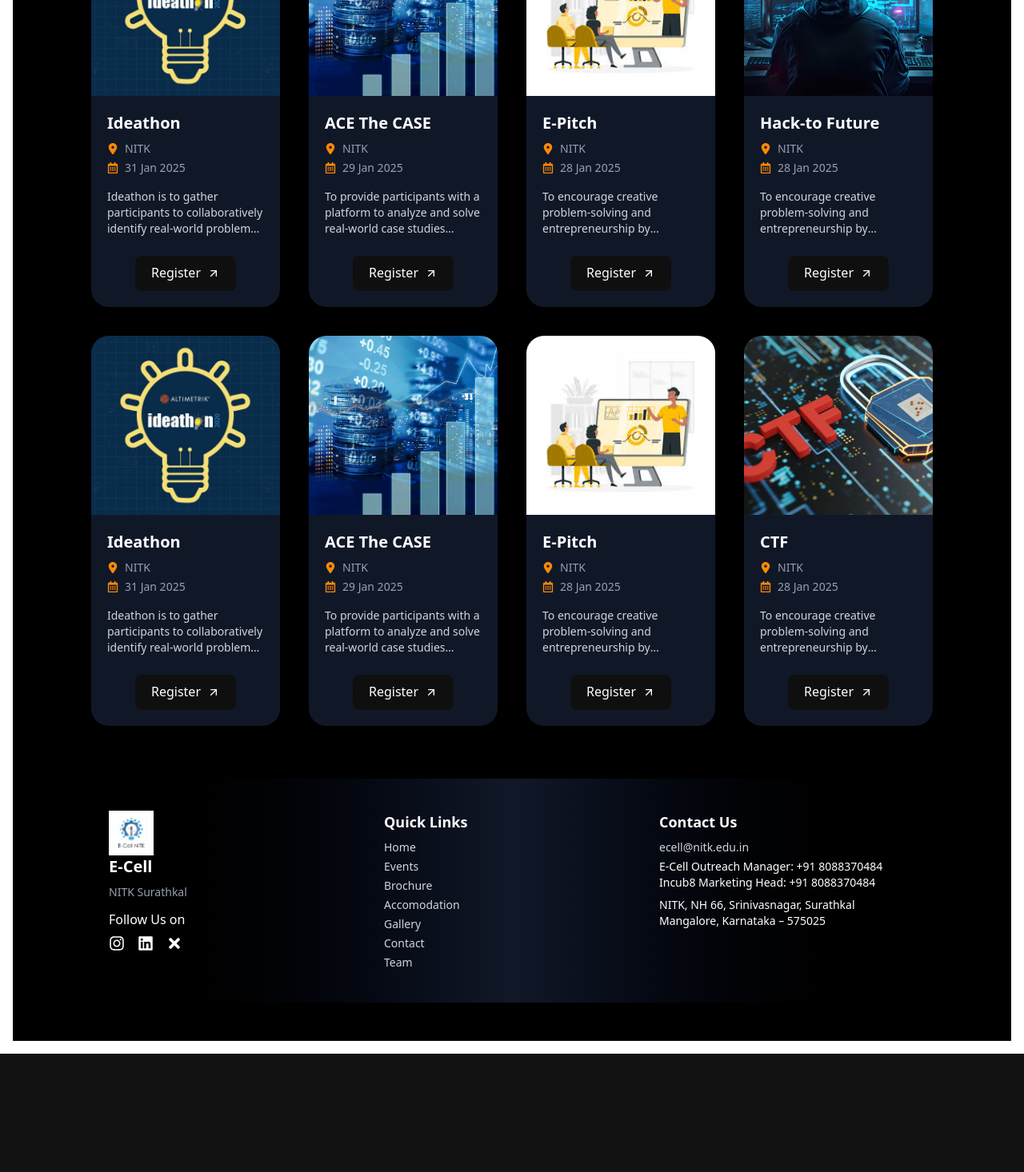
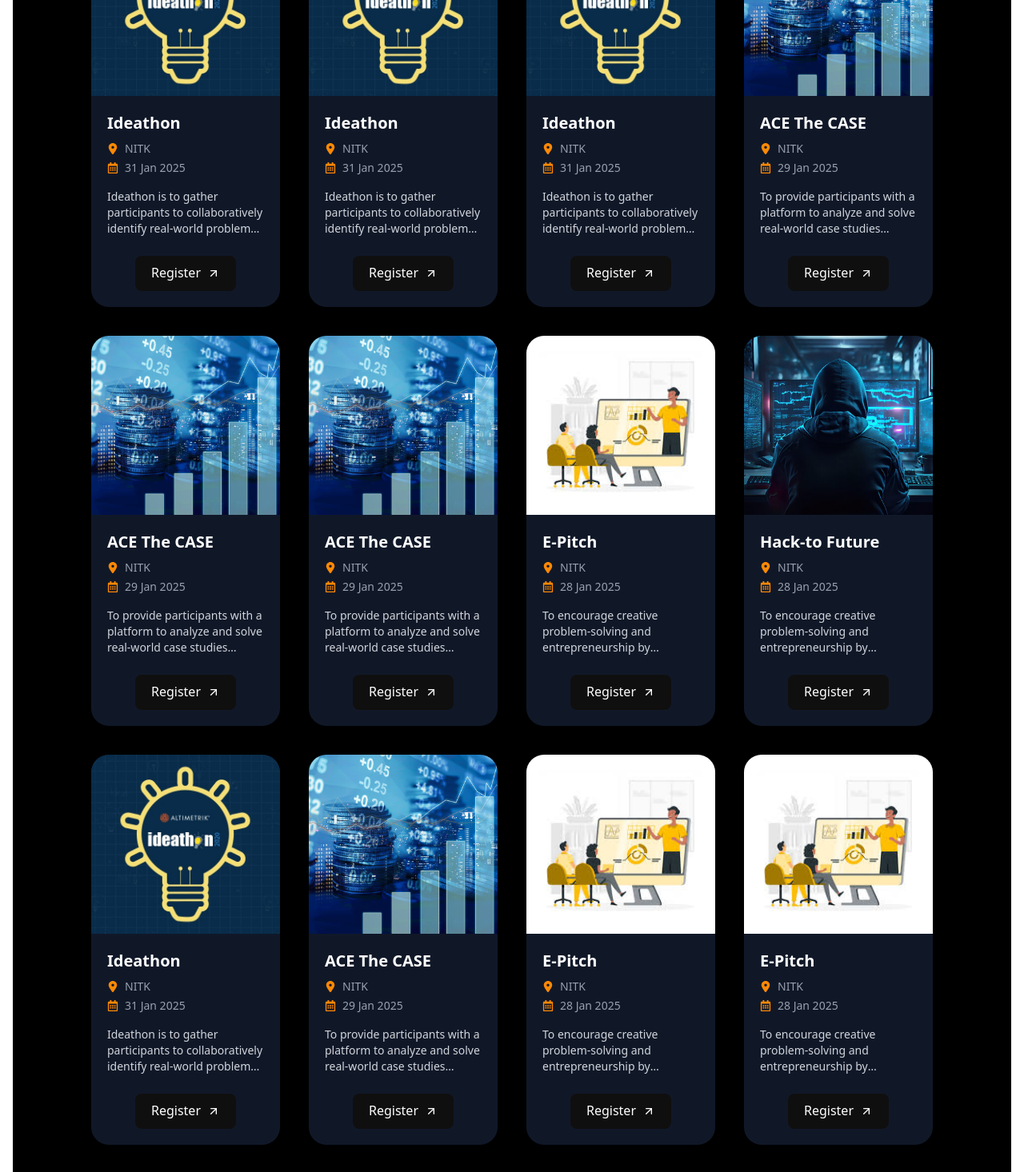
Before and after one commit to dhananjay122/ECell_task, a React (Vite) app: page / in a window 1280 px wide. Shown: the part 460-1926 px from the top of the page at 80% size. Before the commit the page ends 1778 px from the top, so only its background shows below. Built offline with nearby package versions, Linux system fonts and the light colour scheme.

Commit message:
Added more cards

```diff
--- a/src/pages/EventsPage.jsx
+++ b/src/pages/EventsPage.jsx
@@ -12,6 +12,38 @@ const events = [
     location: "NITK",
     image: "/images/Ideathon.jpg",
     category: "Tech",
+  },
+  {
+    title: "Ideathon",
+    description: "Ideathon is to gather participants to collaboratively identify real-world problems and brainstorm innovative...",
+    date: "31 Jan 2025",
+    location: "NITK",
+    image: "/images/Ideathon.jpg",
+    category: "Tech",
+  },
+  {
+    title: "Ideathon",
+    description: "Ideathon is to gather participants to collaboratively identify real-world problems and brainstorm innovative...",
+    date: "31 Jan 2025",
+    location: "NITK",
+    image: "/images/Ideathon.jpg",
+    category: "Tech",
+  },
+  {
+    title: "ACE The CASE",
+    description: "To provide participants with a platform to analyze and solve real-world case studies related to business...",
+    date: "29 Jan 2025",
+    location: "NITK",
+    image: "/images/Finance.jpg",
+    category: "Finance",
+  },
+  {
+    title: "ACE The CASE",
+    description: "To provide participants with a platform to analyze and solve real-world case studies related to business...",
+    date: "29 Jan 2025",
+    location: "NITK",
+    image: "/images/Finance.jpg",
+    category: "Finance",
   },
   {
     title: "ACE The CASE",
@@ -60,6 +92,38 @@ const events = [
     location: "NITK",
     image: "/images/E-Pitch.jpeg",
     category: "Marketing",
+  },
+  {
+    title: "E-Pitch",
+    description: "To encourage creative problem-solving and entrepreneurship by challenging participants to come up with viable...",
+    date: "28 Jan 2025",
+    location: "NITK",
+    image: "/images/E-Pitch.jpeg",
+    category: "Marketing",
+  },
+  {
+    title: "E-Pitch",
+    description: "To encourage creative problem-solving and entrepreneurship by challenging participants to come up with viable...",
+    date: "28 Jan 2025",
+    location: "NITK",
+    image: "/images/E-Pitch.jpeg",
+    category: "Marketing",
+  },
+  {
+    title: "CTF",
+    description: "To encourage creative problem-solving and entrepreneurship by challenging participants to come up with viable...",
+    date: "28 Jan 2025",
+    location: "NITK",
+    image: "/images/CTF.jpg",
+    category: "Competitions",
+  },
+  {
+    title: "CTF",
+    description: "To encourage creative problem-solving and entrepreneurship by challenging participants to come up with viable...",
+    date: "28 Jan 2025",
+    location: "NITK",
+    image: "/images/CTF.jpg",
+    category: "Competitions",
   },
   {
     title: "CTF",
```
